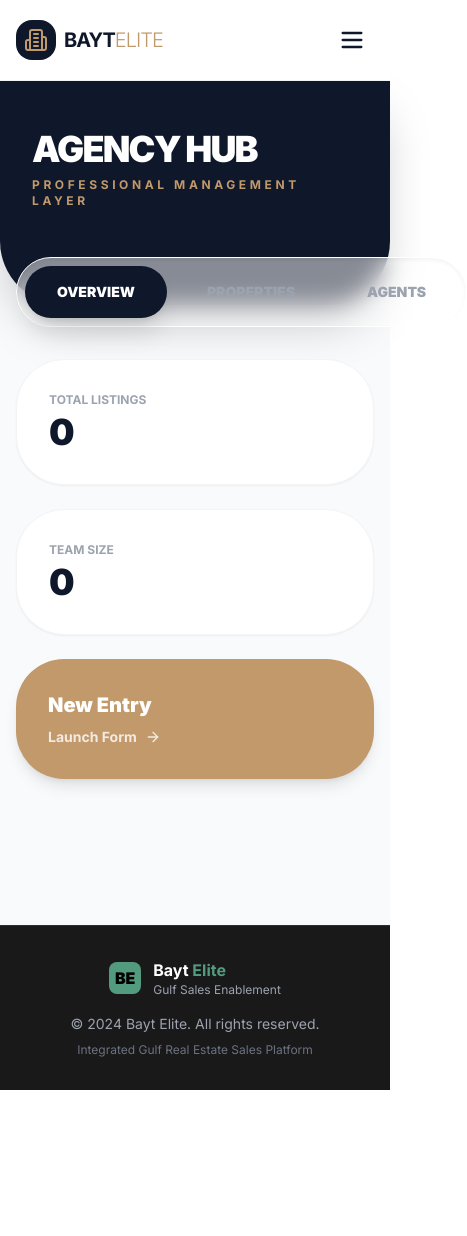
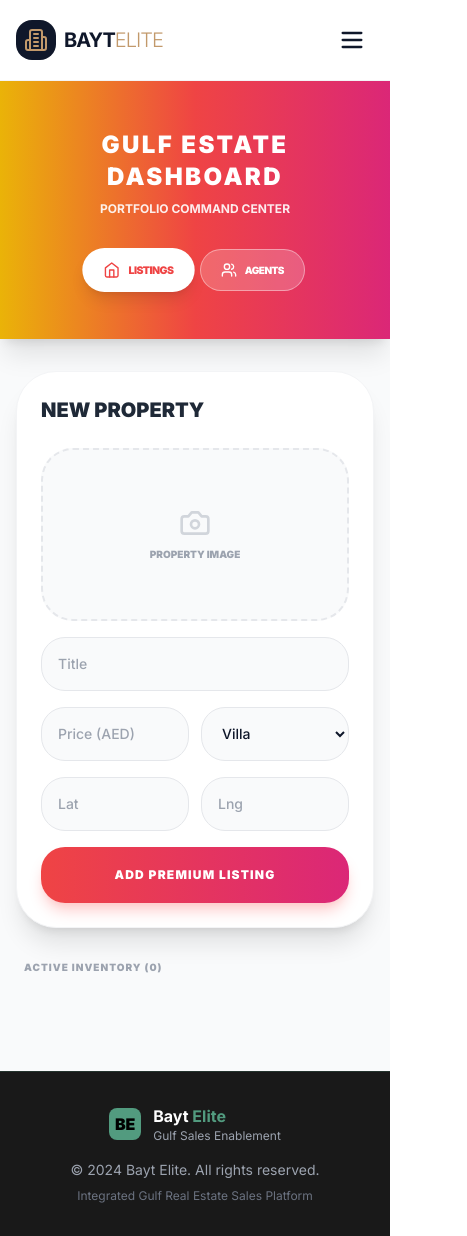
Before and after one commit to fazetdev/baytelitet, a Next.js app: page /admin/add in a window 390 px wide. Shown: the whole page, 467 px wide, since content can reach past the window. Before the commit the page ends 1090 px from the top, so only its background shows below. Built offline with nearby package versions, Linux system fonts and the light colour scheme.

Commit message:
fix: repair premium dashboard types and mobile responsiveness

```diff
--- a/app/admin/add/page.tsx
+++ b/app/admin/add/page.tsx
@@ -1,145 +1,168 @@
 'use client';
 
 import React, { useState, useEffect, useRef } from 'react';
-import { Users, Home, Plus, Trash2, PieChart, Camera, ArrowRight, AlertTriangle } from 'lucide-react';
+import { Users, Home, Trash2, Camera, UserPlus } from 'lucide-react';
 import { useProperties, Property } from '@/context/useProperties';
 import { useAgents } from '@/context/useAgents';
 
-export default function ManagementHub() {
-  const [activeTab, setActiveTab] = useState<'overview' | 'properties' | 'agents'>('overview');
+export default function PremiumManagementDashboard() {
+  const [activeTab, setActiveTab] = useState<'properties' | 'agents'>('properties');
   const { properties, addProperty, deleteProperty } = useProperties();
-  const { agents, deleteAgent } = useAgents();
-  const fileInputRef = useRef<HTMLInputElement>(null);
-  const [previewImage, setPreviewImage] = useState<string | null>(null);
+  const { agents, addAgent, deleteAgent } = useAgents();
   const [mounted, setMounted] = useState(false);
+  const fileRef = useRef<HTMLInputElement>(null);
+  const agentFileRef = useRef<HTMLInputElement>(null);
 
   const [propForm, setPropForm] = useState({
-    title: '', price: '', city: '', location: '', type: 'villa' as Property['type'], lat: '', lng: '', img: ''
+    title: '', price: '', city: '', type: 'villa' as Property['type'], lat: '', lng: '', img: '', premium: true, bedrooms: 3, bathrooms: 3, virtualTour: true
+  });
+  const [agentForm, setAgentForm] = useState({
+    name: '', role: '', email: '', phone: '', img: '', certified: true
   });
 
-  useEffect(() => { setMounted(true); }, []);
+  useEffect(() => setMounted(true), []);
   if (!mounted) return null;
 
   const handleAddProp = (e: React.FormEvent) => {
     e.preventDefault();
-
-    // Safety check for City
-    const finalCity = propForm.city.trim() || 'Dubai';
-
-    const newProperty: Property = {
+    addProperty({
       id: Date.now(),
-      title: propForm.title || 'New Property',
-      location: propForm.location.trim() || finalCity,
+      title: propForm.title || 'Untitled Property',
+      location: propForm.city || 'Dubai',
       price: Number(propForm.price) || 0,
       type: propForm.type,
-      city: finalCity,
-      // Fixed: Clean URL without unsafe query parameters
+      city: propForm.city || 'Dubai',
       images: [propForm.img || 'https://images.unsplash.com/photo-1512917774080-9991f1c4c750'],
-      description: 'Exclusive portfolio listing managed via Bayt Elite Office.',
-      latitude: Number(propForm.lat) || 25.2048,
-      longitude: Number(propForm.lng) || 55.2708,
-      bedrooms: 4,
-      bathrooms: 4,
-      virtualTour: true
+      description: 'Premium Gulf luxury property.',
+      latitude: Number(propForm.lat) || 25.2,
+      longitude: Number(propForm.lng) || 55.3,
+      bedrooms: propForm.bedrooms,
+      bathrooms: propForm.bathrooms,
+      virtualTour: propForm.virtualTour,
+      premium: propForm.premium
+    });
+    setPropForm({ title: '', price: '', city: '', type: 'villa', lat: '', lng: '', img: '', premium: true, bedrooms: 3, bathrooms: 3, virtualTour: true });
+    alert('Premium Property Added');
   };
 
-    addProperty(newProperty);
-    // Reset form
-    setPropForm({ title: '', price: '', city: '', location: '', type: 'villa', lat: '', lng: '', img: '' });
-    setPreviewImage(null);
-    setActiveTab('overview');
+  const handleAddAgent = (e: React.FormEvent) => {
+    e.preventDefault();
+    addAgent({
+      id: Date.now(),
+      name: agentForm.name,
+      role: agentForm.role,
+      email: agentForm.email,
+      phone: agentForm.phone,
+      image: agentForm.img || 'https://images.unsplash.com/photo-1560250097-0b93528c311a',
+      certified: agentForm.certified
+    });
+    setAgentForm({ name: '', role: '', email: '', phone: '', img: '', certified: true });
+    alert('Agent Added');
   };
 
+  const inputClass = "w-full p-4 bg-gray-50 rounded-2xl border border-gray-200 focus:border-red-400 outline-none transition-all text-sm font-medium";
+
   return (
-    <main className="min-h-screen bg-gray-50 pb-20">
-      <div className="bg-bayt-dark text-white pt-12 pb-24 px-8 rounded-b-[4rem] shadow-2xl">
-        <div className="container mx-auto">
-          <h1 className="text-4xl font-black mb-2 tracking-tighter uppercase">Agency Hub</h1>
-          <p className="text-bayt-warm font-bold uppercase tracking-[0.3em] text-xs">Professional Management Layer</p>
-        </div>
-      </div>
+    <main className="min-h-screen bg-gray-50 pb-12">
+      <header className="bg-gradient-to-r from-yellow-500 via-red-500 to-pink-600 text-white py-12 px-6 text-center shadow-xl">
+        <h1 className="text-2xl md:text-4xl font-black uppercase tracking-widest">Gulf Estate Dashboard</h1>
+        <p className="mt-2 text-xs md:text-sm font-bold opacity-90 uppercase">Portfolio Command Center</p>
 
-      <div className="container mx-auto px-4 -mt-12">
-        {/* Tab Navigation */}
-        <div className="flex gap-2 mb-8 bg-white/50 backdrop-blur-md p-2 rounded-[2.5rem] w-fit shadow-inner border border-white">
-          {(['overview', 'properties', 'agents'] as const).map((tab) => (
-            <button key={tab} onClick={() => setActiveTab(tab)}
-              className={`px-8 py-4 rounded-[2rem] font-black text-sm uppercase transition-all ${activeTab === tab ? 'bg-bayt-dark text-white shadow-xl' : 'text-gray-400 hover:text-bayt-dark'}`}>
-              {tab}
+        <div className="flex justify-center gap-2 md:gap-4 mt-8">
+          <button onClick={() => setActiveTab('properties')} className={`flex items-center gap-2 px-5 py-3 rounded-full font-black text-[10px] md:text-xs uppercase tracking-tighter transition-all ${activeTab === 'properties' ? 'bg-white text-red-500 shadow-lg scale-105' : 'bg-white/20 text-white border border-white/40'}`}>
+            <Home className="w-4 h-4"/> Listings
           </button>
-          ))}
-        </div>
-
-        {activeTab === 'overview' && (
-          <div className="grid grid-cols-1 md:grid-cols-3 gap-6">
-            <div className="bg-white p-8 rounded-[3rem] shadow-sm border border-gray-100">
-              <p className="text-gray-400 font-bold text-xs uppercase mb-1">Total Listings</p>
-              <p className="text-4xl font-black text-bayt-dark">{properties.length}</p>
-            </div>
-            <div className="bg-white p-8 rounded-[3rem] shadow-sm border border-gray-100">
-              <p className="text-gray-400 font-bold text-xs uppercase mb-1">Team Size</p>
-              <p className="text-4xl font-black text-bayt-dark">{agents.length}</p>
-            </div>
-            <button onClick={() => setActiveTab('properties')} className="bg-bayt-warm p-8 rounded-[3rem] shadow-lg text-white text-left group hover:bg-bayt-dark transition-colors">
-              <p className="font-black text-xl">New Entry</p>
-              <div className="flex items-center gap-2 mt-2 font-bold text-sm opacity-80">Launch Form <ArrowRight className="w-4 h-4 group-hover:translate-x-2 transition-transform"/></div>
+          <button onClick={() => setActiveTab('agents')} className={`flex items-center gap-2 px-5 py-3 rounded-full font-black text-[10px] md:text-xs uppercase tracking-tighter transition-all ${activeTab === 'agents' ? 'bg-white text-red-500 shadow-lg scale-105' : 'bg-white/20 text-white border border-white/40'}`}>
+            <Users className="w-4 h-4"/> Agents
           </button>
         </div>
-        )}
+      </header>
 
-        {activeTab === 'properties' && (
-          <div className="grid grid-cols-1 lg:grid-cols-2 gap-8">
-            <form onSubmit={handleAddProp} className="bg-white p-8 rounded-[3rem] shadow-xl space-y-4">
-              <div className="flex justify-between items-center mb-4">
-                <h2 className="text-2xl font-black">Property Details</h2>
-                {previewImage && <div className="flex items-center gap-1 text-[10px] text-amber-600 font-bold uppercase"><AlertTriangle className="w-3 h-3"/> Local Storage Warning</div>}
-              </div>
+      <div className="container mx-auto px-4 py-8">
+        <div className="grid lg:grid-cols-2 gap-8 items-start">
 
-              <div className="relative h-48 bg-gray-50 rounded-[2rem] border-2 border-dashed border-bayt-warm/30 flex items-center justify-center overflow-hidden cursor-pointer" onClick={() => fileInputRef.current?.click()}>
-                {previewImage ? <img src={previewImage} className="w-full h-full object-cover" alt="preview" /> : <div className="text-center"><Camera className="w-10 h-10 mx-auto text-bayt-warm mb-2"/><p className="text-xs font-bold text-gray-400">CAMERA / UPLOAD</p></div>}
-                <input type="file" accept="image/*" capture="environment" ref={fileInputRef} hidden onChange={(e) => {
-                   const file = e.target.files?.[0];
-                   if(file) {
-                     if(file.size > 1000000) { alert("Image too large for local demo. Please use a smaller photo."); return; }
-                     const reader = new FileReader();
-                     reader.onload = () => {
-                       setPreviewImage(reader.result as string);
-                       setPropForm({...propForm, img: reader.result as string});
-                     };
-                     reader.readAsDataURL(file);
-                   }
+          {/* FORM SECTION */}
+          <section className="bg-white p-6 rounded-[2.5rem] shadow-xl border border-gray-100">
+            <h2 className="text-xl font-black text-gray-800 mb-6 flex items-center gap-2">
+              {activeTab === 'properties' ? 'NEW PROPERTY' : 'NEW AGENT'}
+            </h2>
+
+            {activeTab === 'properties' ? (
+              <form onSubmit={handleAddProp} className="space-y-4">
+                <div className="aspect-video bg-gray-50 rounded-3xl border-2 border-dashed border-gray-200 flex flex-col items-center justify-center cursor-pointer overflow-hidden group hover:border-red-400 transition-colors" onClick={() => fileRef.current?.click()}>
+                  {propForm.img ? <img src={propForm.img} className="w-full h-full object-cover" /> :
+                  <><Camera className="w-8 h-8 text-gray-300"/><p className="text-[10px] font-black text-gray-400 mt-2">PROPERTY IMAGE</p></>}
+                  <input type="file" hidden ref={fileRef} onChange={e => {
+                    const r = new FileReader(); r.onload = () => setPropForm({...propForm, img: r.result as string});
+                    if(e.target.files?.[0]) r.readAsDataURL(e.target.files[0]);
                   }} />
                 </div>
-
-              <input type="text" placeholder="Property Title" className="w-full p-5 bg-gray-50 rounded-2xl outline-none font-bold" required value={propForm.title} onChange={e => setPropForm({...propForm, title: e.target.value})} />
-              <div className="grid grid-cols-2 gap-4">
-                <input type="number" placeholder="Price (AED)" className="w-full p-5 bg-gray-50 rounded-2xl outline-none font-bold" required value={propForm.price} onChange={e => setPropForm({...propForm, price: e.target.value})} />
-                <select className="w-full p-5 bg-gray-50 rounded-2xl outline-none font-bold" value={propForm.type} onChange={e => setPropForm({...propForm, type: e.target.value as any})}>
+                <input placeholder="Title" className={inputClass} value={propForm.title} onChange={e => setPropForm({...propForm, title: e.target.value})} required />
+                <div className="grid grid-cols-2 gap-3">
+                  <input placeholder="Price (AED)" type="number" className={inputClass} value={propForm.price} onChange={e => setPropForm({...propForm, price: e.target.value})} required />
+                  <select className={inputClass} value={propForm.type} onChange={e => setPropForm({...propForm, type: e.target.value as any})}>
                     <option value="villa">Villa</option><option value="apartment">Apartment</option><option value="penthouse">Penthouse</option>
                   </select>
                 </div>
-              <input type="text" placeholder="City" className="w-full p-5 bg-gray-50 rounded-2xl outline-none" required value={propForm.city} onChange={e => setPropForm({...propForm, city: e.target.value})} />
-              <div className="grid grid-cols-2 gap-4">
-                <input type="text" placeholder="Lat (25.1)" className="w-full p-5 bg-gray-50 rounded-2xl outline-none" value={propForm.lat} onChange={e => setPropForm({...propForm, lat: e.target.value})} />
-                <input type="text" placeholder="Lng (55.2)" className="w-full p-5 bg-gray-50 rounded-2xl outline-none" value={propForm.lng} onChange={e => setPropForm({...propForm, lng: e.target.value})} />
+                <div className="grid grid-cols-2 gap-3">
+                  <input placeholder="Lat" className={inputClass} value={propForm.lat} onChange={e => setPropForm({...propForm, lat: e.target.value})} />
+                  <input placeholder="Lng" className={inputClass} value={propForm.lng} onChange={e => setPropForm({...propForm, lng: e.target.value})} />
                 </div>
-              <button className="w-full bg-bayt-dark text-white py-6 rounded-3xl font-black text-lg shadow-lg hover:bg-bayt-warm transition-all">PUBLISH LISTING</button>
+                <button className="w-full py-5 bg-gradient-to-r from-red-500 to-pink-600 text-white rounded-2xl font-black uppercase text-xs tracking-widest shadow-lg shadow-red-200 active:scale-95 transition-all">Add Premium Listing</button>
               </form>
+            ) : (
+              <form onSubmit={handleAddAgent} className="space-y-4">
+                <div className="w-32 h-32 mx-auto rounded-full border-2 border-dashed border-gray-200 flex flex-col items-center justify-center cursor-pointer overflow-hidden group hover:border-red-400 transition-colors" onClick={() => agentFileRef.current?.click()}>
+                  {agentForm.img ? <img src={agentForm.img} className="w-full h-full object-cover rounded-full"/> :
+                  <UserPlus className="w-8 h-8 text-gray-300" />}
+                  <input type="file" hidden ref={agentFileRef} onChange={e => {
+                    const r = new FileReader(); r.onload = () => setAgentForm({...agentForm, img: r.result as string});
+                    if(e.target.files?.[0]) r.readAsDataURL(e.target.files[0]);
+                  }} />
+                </div>
+                <input placeholder="Name" className={inputClass} value={agentForm.name} onChange={e => setAgentForm({...agentForm, name: e.target.value})} required />
+                <input placeholder="Role" className={inputClass} value={agentForm.role} onChange={e => setAgentForm({...agentForm, role: e.target.value})} required />
+                <div className="grid grid-cols-2 gap-3">
+                  <input placeholder="Email" className={inputClass} value={agentForm.email} onChange={e => setAgentForm({...agentForm, email: e.target.value})} />
+                  <input placeholder="Phone" className={inputClass} value={agentForm.phone} onChange={e => setAgentForm({...agentForm, phone: e.target.value})} />
+                </div>
+                <button className="w-full py-5 bg-gradient-to-r from-red-500 to-pink-600 text-white rounded-2xl font-black uppercase text-xs tracking-widest shadow-lg active:scale-95 transition-all">Recruit Agent</button>
+              </form>
+            )}
+          </section>
 
-            <div className="space-y-4 overflow-y-auto max-h-[700px] pr-2">
-              <h2 className="text-2xl font-black px-4">Active Inventory</h2>
-              {properties.length === 0 ? <p className="px-4 text-gray-400 italic">No listings in database.</p> : properties.map(p => (
-                <div key={p.id} className="bg-white p-6 rounded-[2.5rem] shadow-sm flex items-center justify-between border border-gray-100 group">
+          {/* LIST SECTION */}
+          <section className="space-y-4">
+            <h3 className="text-[10px] font-black text-gray-400 tracking-widest uppercase ml-2">
+              {activeTab === 'properties' ? `ACTIVE INVENTORY (${properties.length})` : `ELITE TEAM (${agents.length})`}
+            </h3>
+
+            <div className="max-h-[600px] overflow-y-auto pr-2 space-y-3">
+              {activeTab === 'properties' ? (
+                properties.map(p => (
+                  <div key={p.id} className="flex items-center justify-between p-4 bg-white rounded-3xl shadow-sm border border-gray-100 animate-in fade-in slide-in-from-right-4">
                     <div className="flex items-center gap-4">
-                    <img src={p.images[0]} className="w-16 h-16 rounded-2xl object-cover" alt="" />
-                    <div><p className="font-black text-bayt-dark leading-none mb-1">{p.title}</p><p className="text-[10px] text-gray-400 font-bold uppercase tracking-widest">{p.city}</p></div>
+                      <img src={p.images[0]} className="w-14 h-14 rounded-2xl object-cover" alt="" />
+                      <div><p className="font-bold text-sm text-gray-800">{p.title}</p><p className="text-[10px] text-gray-400 font-bold">AED {p.price.toLocaleString()}</p></div>
                     </div>
-                  <button onClick={() => deleteProperty(p.id)} className="p-3 bg-red-50 text-red-500 rounded-full hover:bg-red-500 hover:text-white transition-all"><Trash2 className="w-5 h-5"/></button>
+                    <button onClick={() => deleteProperty(p.id)} className="p-3 text-red-400 hover:bg-red-50 rounded-full transition-colors"><Trash2 className="w-5 h-5"/></button>
                   </div>
-              ))}
+                ))
+              ) : (
+                agents.map(a => (
+                  <div key={a.id} className="flex items-center justify-between p-4 bg-white rounded-3xl shadow-sm border border-gray-100 animate-in fade-in slide-in-from-right-4">
+                    <div className="flex items-center gap-4">
+                      <img src={a.image} className="w-14 h-14 rounded-full object-cover border-2 border-white shadow-sm" alt="" />
+                      <div><p className="font-bold text-sm text-gray-800">{a.name}</p><p className="text-[10px] text-red-500 font-black uppercase tracking-tighter">{a.role}</p></div>
                     </div>
+                    <button onClick={() => deleteAgent(a.id)} className="p-3 text-red-400 hover:bg-red-50 rounded-full transition-colors"><Trash2 className="w-5 h-5"/></button>
                   </div>
+                ))
               )}
+            </div>
+          </section>
+
+        </div>
       </div>
     </main>
   );
--- a/context/useProperties.tsx
+++ b/context/useProperties.tsx
@@ -16,30 +16,19 @@ export interface Property {
   bedrooms: number;
   bathrooms: number;
   virtualTour: boolean;
-  rentalYield?: string; // Added missing property
-  sqft?: number;        // Added for detail page safety
+  premium?: boolean;
 }
 
 interface PropertiesContextType {
   properties: Property[];
-  filteredProperties: Property[];
   addProperty: (property: Property) => void;
   deleteProperty: (id: number) => void;
-  searchQuery: string;
-  setSearchQuery: (query: string) => void;
-  selectedType: string;
-  setSelectedType: (type: string) => void;
-  selectedCity: string;
-  setSelectedCity: (city: string) => void;
 }
 
 const PropertiesContext = createContext<PropertiesContextType | undefined>(undefined);
 
 export function PropertiesProvider({ children }: { children: React.ReactNode }) {
   const [properties, setProperties] = useState<Property[]>([]);
-  const [searchQuery, setSearchQuery] = useState('');
-  const [selectedType, setSelectedType] = useState('all');
-  const [selectedCity, setSelectedCity] = useState('all');
 
   useEffect(() => {
     const saved = localStorage.getItem('bayt_properties');
@@ -53,20 +42,8 @@ export function PropertiesProvider({ children }: { children: React.ReactNode })
   const addProperty = (property: Property) => setProperties(prev => [property, ...prev]);
   const deleteProperty = (id: number) => setProperties(prev => prev.filter(p => p.id !== id));
 
-  const filteredProperties = properties.filter(p => {
-    const matchesSearch = p.title.toLowerCase().includes(searchQuery.toLowerCase()) ||
-                          p.city.toLowerCase().includes(searchQuery.toLowerCase());
-    const matchesType = selectedType === 'all' || p.type === selectedType;
-    const matchesCity = selectedCity === 'all' || p.city.toLowerCase() === selectedCity.toLowerCase();
-    return matchesSearch && matchesType && matchesCity;
-  });
-
   return (
-    <PropertiesContext.Provider value={{
-      properties, filteredProperties, addProperty, deleteProperty,
-      searchQuery, setSearchQuery, selectedType, setSelectedType,
-      selectedCity, setSelectedCity
-    }}>
+    <PropertiesContext.Provider value={{ properties, addProperty, deleteProperty }}>
       {children}
     </PropertiesContext.Provider>
   );
```
Lines whose indentation alone changed are shown as unchanged.
